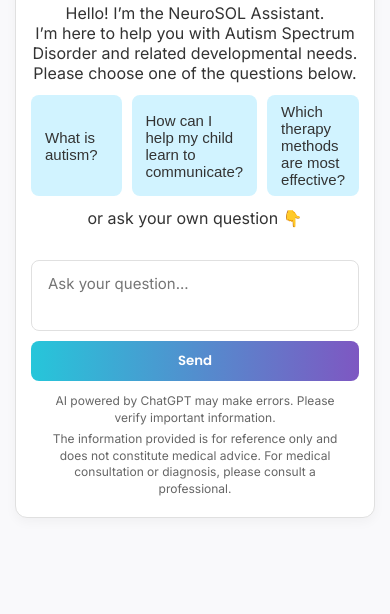
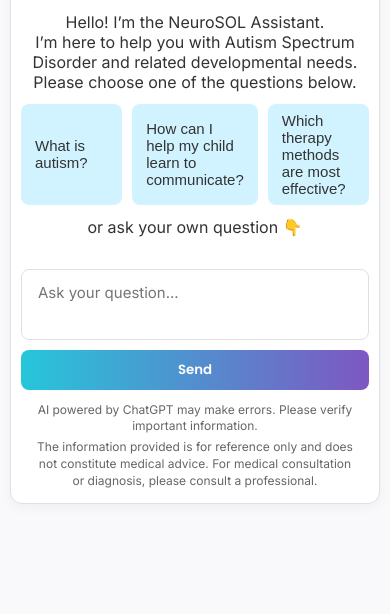
Before and after one commit to Conductorr-23/neurosol-assistant, a website: page index.html in a window 390 px wide. Shown: the part 230-844 px from the top of the page. Drawn offline with nearby package versions, Linux system fonts and the light colour scheme.

Commit message:
Fix mobile safe-area padding for chat-wrapper

```diff
--- a/style.css
+++ b/style.css
@@ -27,8 +27,10 @@ body {
   align-items: center;
   min-height: 100vh;
   overflow-x: hidden; /* 🔥 Запрещаем горизонтальный скролл для body */
+}
+html, body {
   height: 100%;
-    margin: 0;
+  margin: 0;
     padding-top: env(safe-area-inset-top);
     padding-bottom: env(safe-area-inset-bottom);
     background: var(--bg);
@@ -37,7 +39,7 @@ body {
 .chat-wrapper {
   width: 100%;
   max-width: 720px;
-  height: 100%; /* Занимает 100% доступной высоты родителя (body) */
+  /*height: 100%; /* Занимает 100% доступной высоты родителя (body) */
   max-height: calc(100vh - env(safe-area-inset-top) - env(safe-area-inset-bottom) - 10px /* или ваш внешний padding body */);
   display: flex;
   flex-direction: column;
@@ -233,10 +235,10 @@ body {
 /* Медиа-запросы для мобильных устройств */
 @media (max-width: 600px) {
     body {
-        padding: env(safe-area-inset-top) 15px env(safe-area-inset-bottom) 15px;
+        padding: env(safe-area-inset-top) 10px env(safe-area-inset-bottom) 10px;
     }
     .chat-wrapper {
-        padding: 15px;
+        padding: 10px;
     }
     .chat-header {
         font-size: 20px;
```
